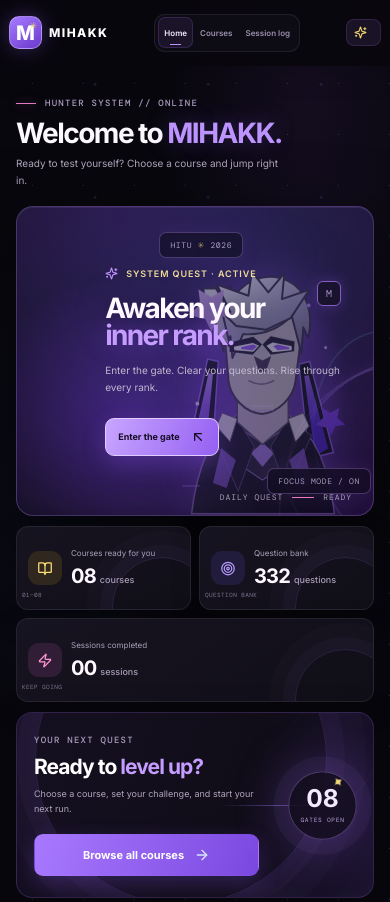
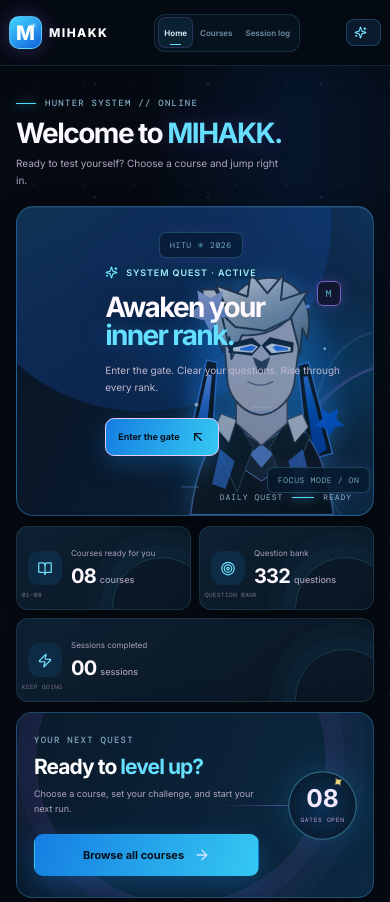
Before and after one commit to A7medAbde7hamid/MIHAKK, a React (Vite) app: page / in a window 390 px wide. Shown: the top 902 px of the page. Built offline with nearby package versions, Linux system fonts and the light colour scheme.

Commit message:
Refine MIHAKK hunter colors motion and mobile performance

```diff
--- /dev/null
+++ b/src/hunter-mode.css
@@ -0,0 +1,53 @@
+/* MIHAKK hunter system: cobalt palette, portal entrances, and low-cost mobile motion. */
+:root{--ink:#edf8ff;--soft:#a9c7d9;--muted:#718da2;--void:#050a12;--surface:#091321;--raised:#0d1d30;--hover:#122a40;--line:#78cfff24;--violet:#347dff;--lilac:#74d6ff;--cyan:#49e5ff;--gold:#c8f4ff;--green:#74e2c0;--danger:#ff879d;--ease:cubic-bezier(.16,1,.3,1)}
+::selection{color:#06101c;background:#5edcff}
+button:focus-visible,a:focus-visible,input:focus-visible,select:focus-visible,textarea:focus-visible{outline-color:#6de1ff}
+.app-shell{background:radial-gradient(ellipse at 77% 10%,#1267db25,transparent 34%),radial-gradient(ellipse at 12% 53%,#0bbbdc12,transparent 34%),linear-gradient(180deg,#050a12,#07101b 55%,#050a12)}
+.topbar,.topbar-scrolled{background:#050b13ed;border-color:#7ddaff22;backdrop-filter:blur(10px)}
+.brand-icon{border-color:#85e6ff88;background:linear-gradient(145deg,#42d8ff,#1260db);box-shadow:0 0 24px #26aeff40}
+.top-nav{border-color:#78ceff24;background:#081421db}.top-nav button::after{background:#57dcff}.top-nav button.top-nav-active{color:#e6f8ff;background:#36b8ff17}.rank-chip{border-color:#60ccff38;background:#0b1b2d;color:#a8eaff}.rank-chip svg,.top-nav button span{color:#76e0ff}
+.install-app{border-color:#398edb;background:#0b2440;color:#d8f5ff}.install-app:hover{background:#126cc1;box-shadow:0 6px 18px #1386df3d}
+.welcome-kicker,.section-overline{color:#82a9c1}.kicker-line{background:#4bddff;box-shadow:0 0 10px #4bddff}.welcome-row h1 em,.courses-heading h1 em{color:#66dfff}
+.hero-card{border-color:#3cafff60;background:radial-gradient(ellipse at 74% 52%,#087ed65c,transparent 39%),radial-gradient(ellipse at 100% 0%,#174f9b57,transparent 36%),linear-gradient(112deg,#081423,#0a1a2e 48%,#0c2841);box-shadow:0 20px 60px #0008,inset 0 1px #ffffff16}
+.hero-card::before{background:repeating-linear-gradient(132deg,transparent 0 38px,#b8eaff0b 39px,transparent 40px 92px)}
+.hero-card::after{background:linear-gradient(145deg,#5ceaff,#217cff,#0b3e98);opacity:.2}
+.hero-tag{border-color:#62d8ff42!important;background:#0b31508a!important;color:#a6edff!important}.hero-tag svg{color:#71e7ff}
+.hero-text h2 em{color:#64dfff!important;text-shadow:0 0 22px #1caaff50}.hero-button,.start-session,.confirm-answer{background:linear-gradient(110deg,#157ee2,#35c9f2)!important;color:#04101c!important;box-shadow:0 8px 26px #168be74a!important}.hero-button:hover,.start-session:hover,.confirm-answer:hover{box-shadow:0 11px 32px #17bdff64!important}
+.hero-sign{color:#8db2ca}.hero-sign span,.card-status{background:#54ddff;box-shadow:0 0 10px #54ddff}
+.visual-circle{border-color:#6adfff52;box-shadow:0 0 28px #1baaff20}.visual-circle::after{background:#7af0ff;box-shadow:0 0 15px #46dfff}.circle-two{border-color:#327edb55}.circle-three{border-color:#75dfff38}
+.hero-mascot img{filter:hue-rotate(-42deg) saturate(1.25) drop-shadow(0 0 18px #38baff91) drop-shadow(0 0 42px #1268db52)}
+.orbit-label{border-color:#5bcfff55!important;background:#061323c9!important;color:#a6e6ff!important}.orbit-label span{color:#7cecff!important}.visual-cross,.visual-tiny{color:#72e5ff!important}
+.stat-card{border-color:#87ceff20;background:linear-gradient(145deg,#0d2032,#091522);box-shadow:0 8px 22px #0003}.stat-card::after{border-color:#70dfff2b;box-shadow:0 0 0 12px #27bfff09,0 0 0 26px #27bfff06}.stat-card:hover{border-color:#50caff78;box-shadow:0 14px 30px #0005,0 0 18px #178bdc1a}.stat-icon{background:#0d2b44!important;color:#70dfff!important;border-color:#37baff35!important}
+.home-launch{border-color:#54baff48!important;background:linear-gradient(110deg,#0a1a2b,#0c2941)!important}.launch-copy h2 em{color:#67dfff!important}.launch-symbol{border-color:#6adfff70!important;background:radial-gradient(circle,#0c3155,#081523)!important;box-shadow:0 0 35px #159ddd40!important}.launch-decoration{border-color:#4ecbff45!important}
+.courses-total,.setup-block,.session-summary,.type-card,.result-overview,.history-stat,.course-performance,.attempt-row,.question-card,.exam-panel{border-color:#77cfff25!important;background:linear-gradient(145deg,#0c1b2c,#091421)!important}
+.subject-card{border-color:#73caff23;background:linear-gradient(145deg,#0d2032,#091522);box-shadow:0 8px 24px #0004}.subject-card:hover{border-color:#52cfff83;background:linear-gradient(145deg,#103252,#0b1929);box-shadow:0 16px 34px #0007,0 0 24px #168bdb28}.subject-card::before{background:linear-gradient(90deg,#37baff,#59e6ff)!important}.subject-card .course-icon{border-color:#52c9ff34!important;background:#0b2940!important;color:#72dcff!important}.course-code,.card-bottom>span:first-child svg{color:#80dfff!important}.card-arrow{border-color:#5acbff30!important;background:#0c2237!important;color:#76dcff!important}
+.type-card:hover,.type-card.selected{border-color:#41cfff99!important;background:#0d2b43!important}.filter-tab.active,.filter-tab:hover,.question-dot.jump-current{border-color:#4ddaff!important;color:#a9edff!important}.search-box:focus-within{border-color:#52caff!important;box-shadow:0 0 0 3px #42bfff1b}
+.exam-progress-line span,.result-bar span,.history-progress>span{background:linear-gradient(90deg,#1684ff,#49e6ff)!important;box-shadow:0 0 14px #26baff88}.question-dot.jump-answered,.question-dot.jump-correct{border-color:#39cba4;background:#10372f;color:#86f0cf}.exam-title-icon{color:#7be5ff}.timer svg{color:#72dfff}
+.result-ring{--score:0deg;background:conic-gradient(#43dcff var(--score),#14293b 0)!important}.result-ring::before{background:#091624!important}.result-ring b small{color:#72dfff!important}
+/* Entrance reads as a game loading into a new zone. */
+.dashboard,.workspace,.exam-workspace{animation:zone-enter 620ms var(--ease) both}
+.hero-card[data-reveal].is-visible{animation:portal-awaken 780ms var(--ease) both}
+.hero-card[data-reveal].is-visible .hero-text{animation: hunter-text-in 650ms 120ms var(--ease) both}
+.hero-visual{perspective:900px}.hero-mascot{transform-origin:bottom center;animation:hunter-rise 900ms 180ms var(--ease) both}
+.hero-mascot img{animation:hunter-idle 4.8s ease-in-out 1s infinite}
+.visual-circle{animation:gate-rotate 48s linear infinite}.circle-two{animation-direction:reverse;animation-duration:62s}
+.hero-card::after{animation:gate-breathe 7s ease-in-out infinite alternate}
+.hero-button,.start-session,.confirm-answer{transition:transform 180ms var(--ease),filter 180ms ease,box-shadow 180ms ease!important}.hero-button:hover,.start-session:hover,.confirm-answer:hover{transform:translateY(-2px) scale(1.025)!important;filter:brightness(1.12)}
+@keyframes zone-enter{from{opacity:0;transform:translateY(13px)}to{opacity:1;transform:translateY(0)}}
+@keyframes portal-awaken{0%{opacity:.4;transform:translateY(22px) scale(.985);filter:brightness(.55)}65%{filter:brightness(1.16)}100%{opacity:1;transform:translateY(0) scale(1);filter:brightness(1)}}
+@keyframes hunter-text-in{from{opacity:0;transform:translateX(-20px)}to{opacity:1;transform:translateX(0)}}
+@keyframes hunter-rise{0%{opacity:0;transform:translateY(38px) scale(.92)}100%{opacity:1;transform:translateY(0) scale(1)}}
+@keyframes hunter-idle{0%,100%{transform:translateY(0)}50%{transform:translateY(-8px)}}
+@keyframes gate-rotate{to{transform:translate(-50%,-50%) rotate(338deg)}}
+@keyframes gate-breathe{from{transform:scale(.92);opacity:.14}to{transform:scale(1.12);opacity:.3}}
+@media(max-width:767px){
+ .topbar,.topbar-scrolled{backdrop-filter:none;background:#050b13f5}
+ .app-shell{background:radial-gradient(ellipse at 76% 12%,#1267db20,transparent 35%),#050a12}
+ .hero-card{box-shadow:0 10px 28px #0006,inset 0 1px #ffffff14}
+ .hero-card::after{filter:none;opacity:.14;animation-duration:11s}
+ .hero-mascot img{filter:hue-rotate(-42deg) saturate(1.12) drop-shadow(0 0 12px #38baff62)}
+ .visual-circle{animation-duration:85s;box-shadow:none}
+ .hero-visual{will-change:transform}
+ .subject-card,.stat-card{box-shadow:0 5px 15px #0003}
+}
+@media(prefers-reduced-motion:reduce){.dashboard,.workspace,.exam-workspace,.hero-card[data-reveal].is-visible,.hero-mascot,.hero-mascot img,.visual-circle,.hero-card::after{animation:none!important;filter:none!important;transform:none!important}}
--- a/src/main.tsx
+++ b/src/main.tsx
@@ -18,3 +18,4 @@ if ('serviceWorker' in navigator) {
 ReactDOM.createRoot(document.getElementById('root')!).render(
   <React.StrictMode><App /></React.StrictMode>,
 )
+import './hunter-mode.css'
```
